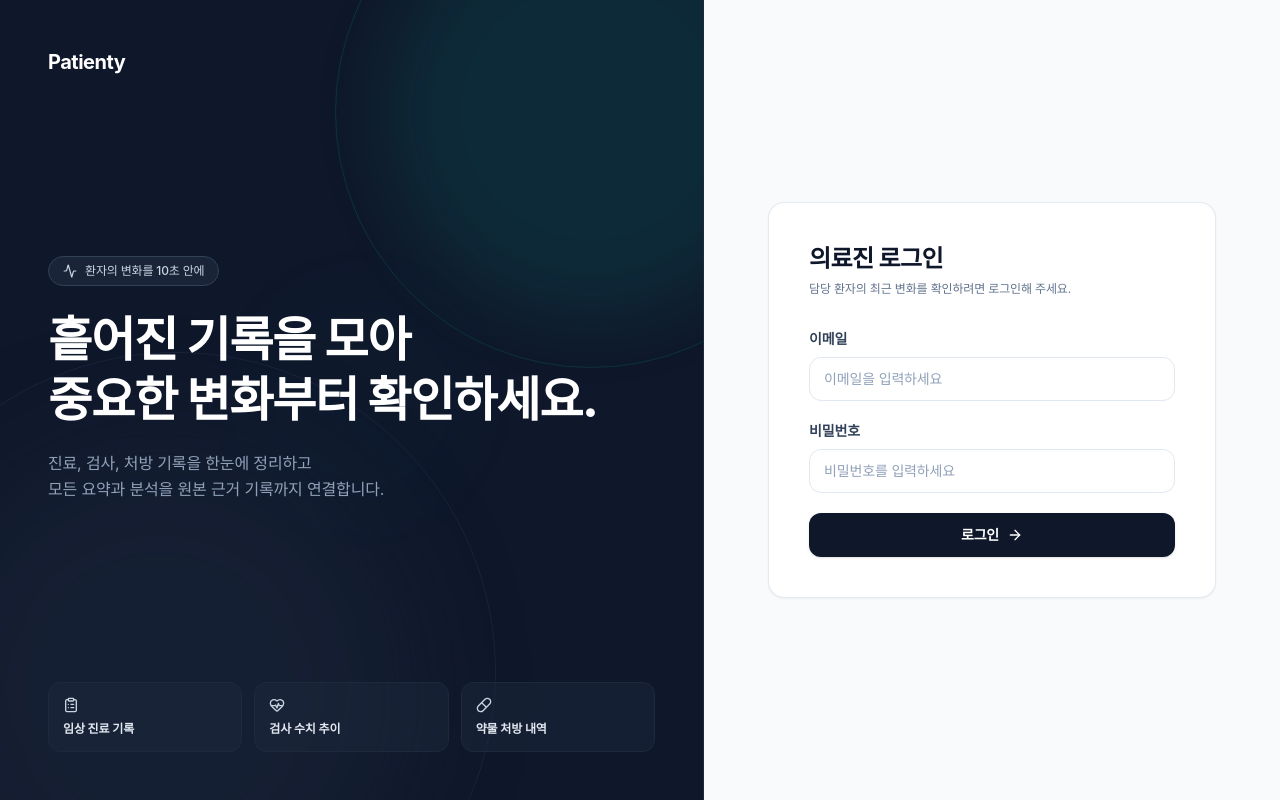
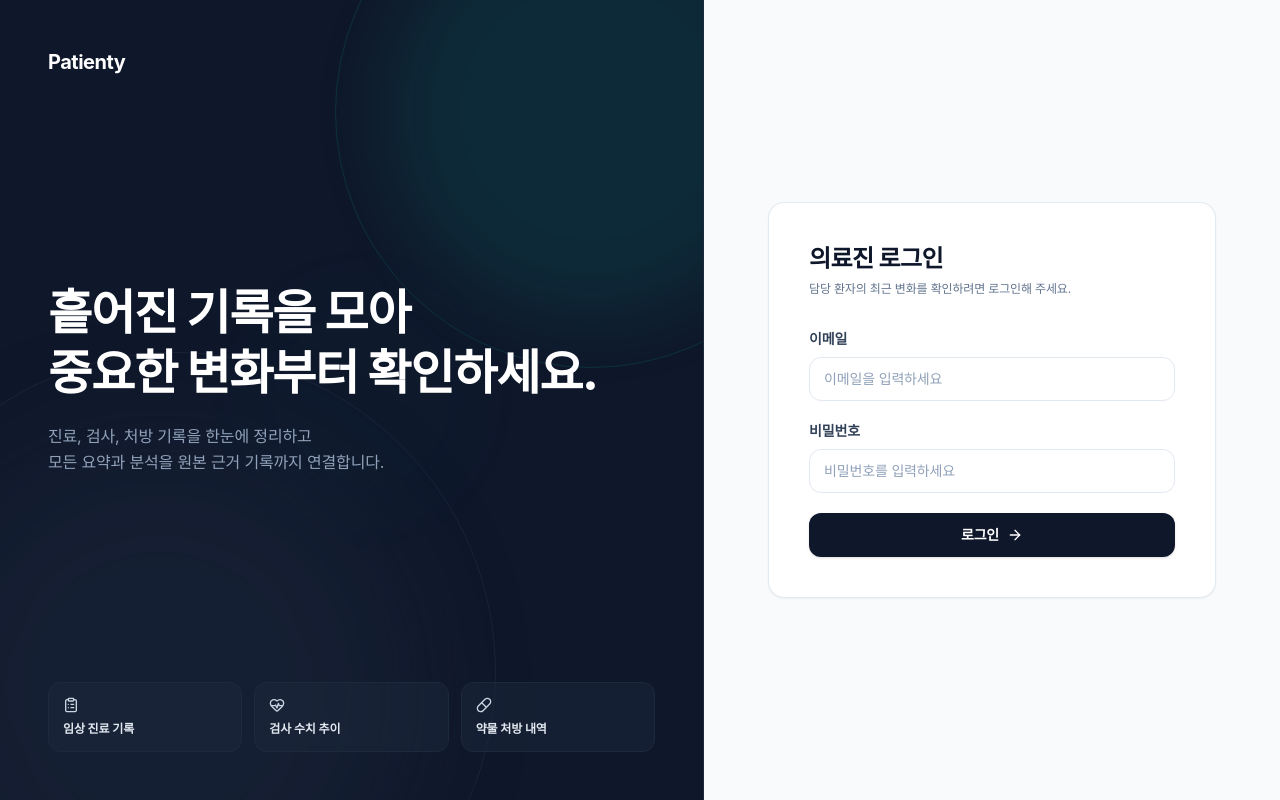
Before and after one commit to myagmb28Dev/Patienty, a Next.js app in the folder frontend/: page /login in a window 1280 px wide. Built offline with nearby package versions, Linux system fonts and the light colour scheme; no server answers.

Commit message:
feat: remove hero badge from login page

```diff
--- a/frontend/src/app/login/page.tsx
+++ b/frontend/src/app/login/page.tsx
@@ -1,7 +1,6 @@
 "use client";
 
 import {
-  Activity,
   ArrowRight,
   ClipboardList,
   HeartPulse,
@@ -125,11 +124,7 @@ export default function LoginPage() {
         </div>
 
         <div className="relative max-w-xl">
-          <span className="inline-flex items-center gap-2 rounded-full border border-slate-700 bg-slate-800/80 px-3.5 py-1.5 text-xs font-medium text-slate-300">
-            <Activity className="size-3.5 text-slate-300" aria-hidden />
-            환자의 변화를 10초 안에
-          </span>
-          <h1 className="mt-6 text-3xl font-extrabold leading-tight tracking-tight text-white sm:text-4xl xl:text-5xl break-keep">
+          <h1 className="text-3xl font-extrabold leading-tight tracking-tight text-white sm:text-4xl xl:text-5xl break-keep">
             흩어진 기록을 모아
             <br />
             중요한 변화부터 확인하세요.
```
